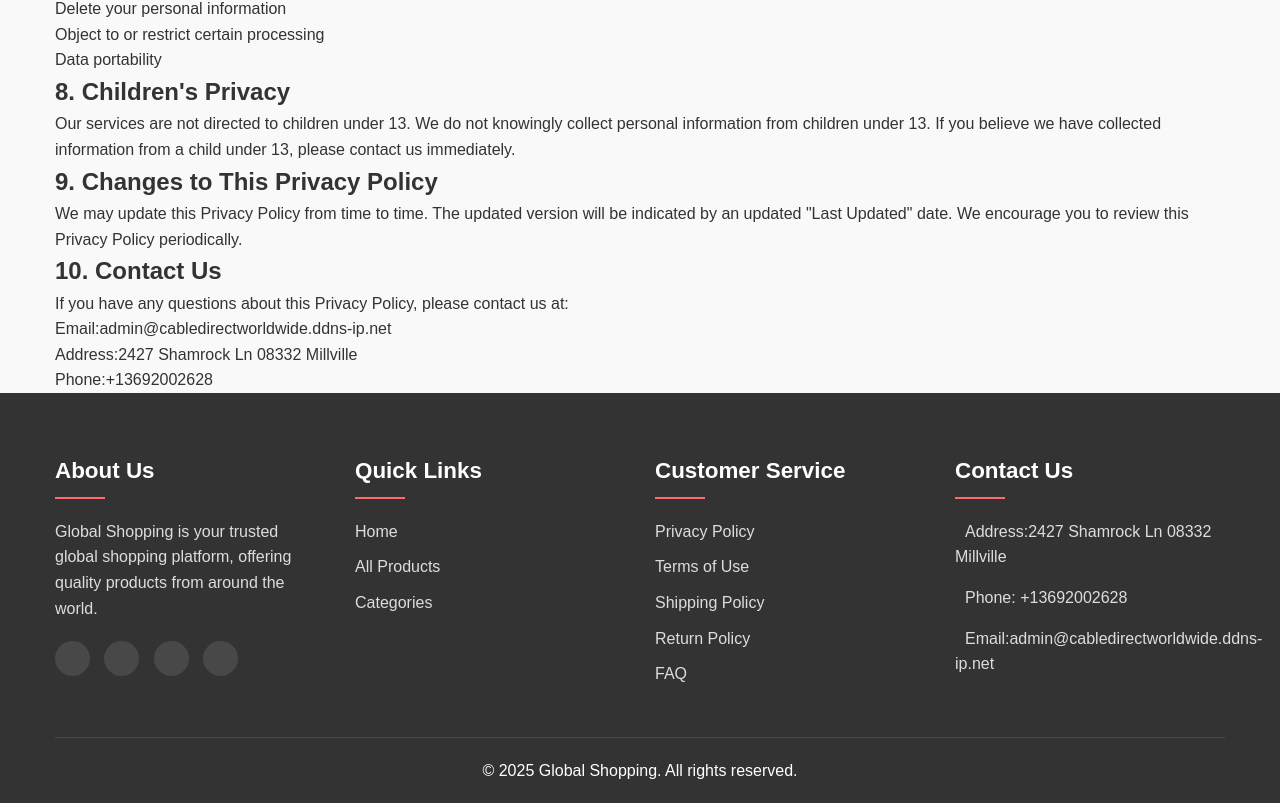
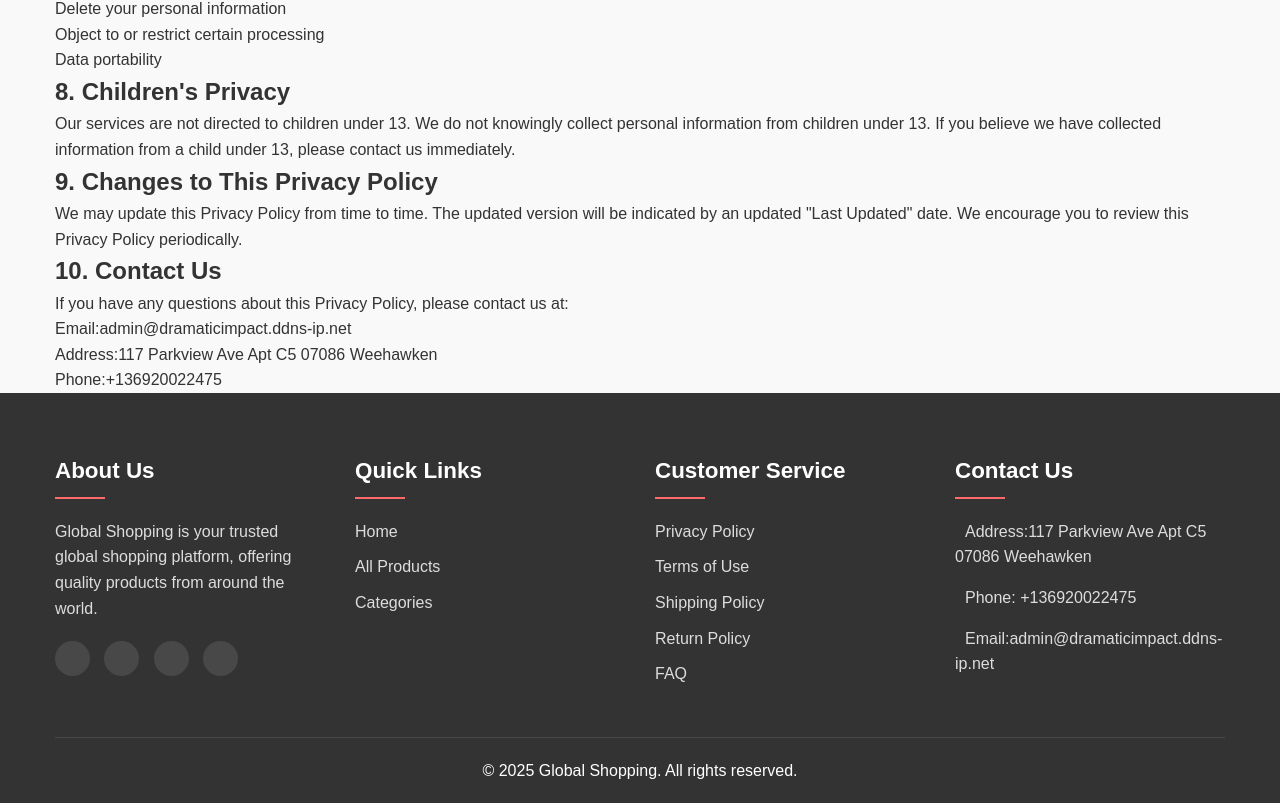
Before and after one commit to SLOMEDIALLC/dramaticimpact, a plain HTML site: page privacy.html in a window 1280 px wide. Shown: the part 1206-2009 px from the top of the page. Drawn offline with Linux system fonts and the light colour scheme.

Commit message:
Add files via upload

```diff
--- a/privacy.html
+++ b/privacy.html
@@ -119,11 +119,11 @@
 
                 <p>If you have any questions about this Privacy Policy, please contact us at:</p>
 
-                <p>Email:admin@cabledirectworldwide.ddns-ip.net
+                <p>Email:admin@dramaticimpact.ddns-ip.net
 <br>
-                Address:2427 Shamrock Ln 08332 Millville
+                Address:117 Parkview Ave Apt C5 07086 Weehawken
 <br>
-                Phone:+13692002628</p>
+                Phone:+136920022475</p>
             </div>
         </div>
     </section>
@@ -161,11 +161,11 @@
                 </div>
                 <div class="footer-section contact">
                     <h3>Contact Us</h3>
-                    <p><i class="fas fa-map-marker-alt"></i> Address:2427 Shamrock Ln 08332 Millville
+                    <p><i class="fas fa-map-marker-alt"></i> Address:117 Parkview Ave Apt C5 07086 Weehawken
 </p>
-                    <p><i class="fas fa-phone"></i> Phone: +13692002628
+                    <p><i class="fas fa-phone"></i> Phone: +136920022475
 
-                    <p><i class="fas fa-envelope"></i> Email:admin@cabledirectworldwide.ddns-ip.net
+                    <p><i class="fas fa-envelope"></i> Email:admin@dramaticimpact.ddns-ip.net
 
 </p>
                 </div>
```
Also changed, not shown: faq.html (+5 -5 lines), index.html (+7 -7 lines), returns.html (+7 -6 lines), shipping.html (+6 -6 lines), terms.html (+6 -6 lines).
